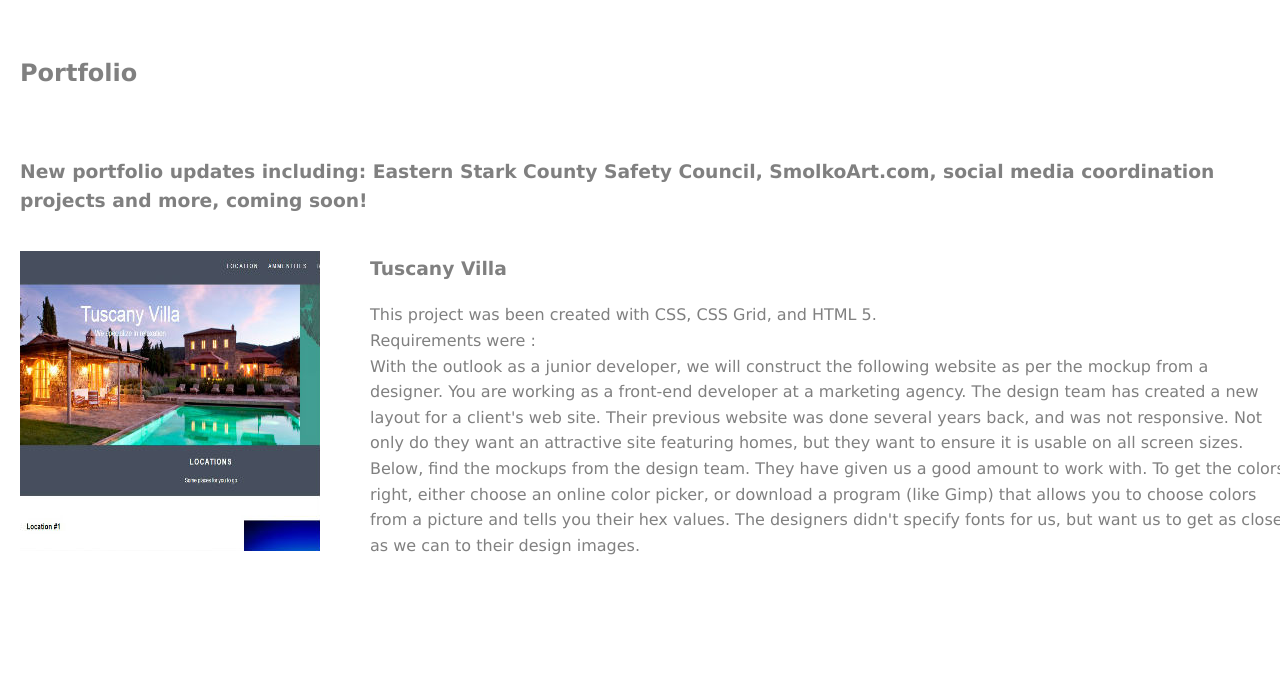
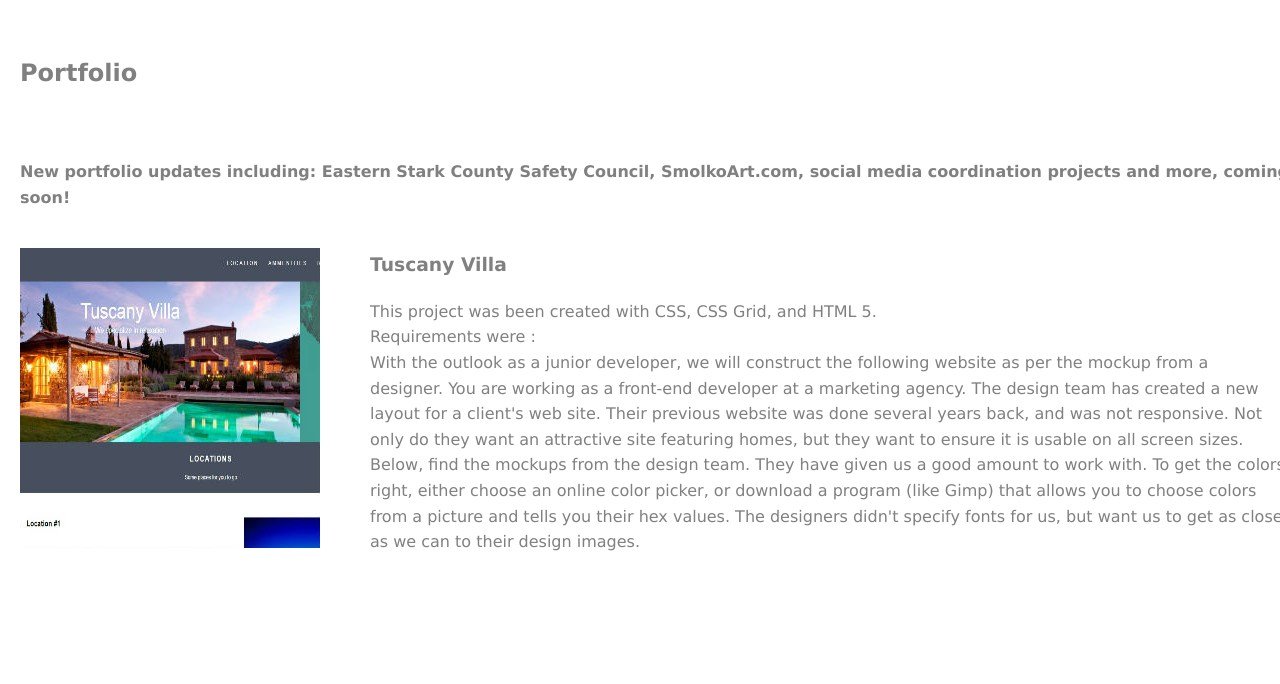
Before and after one commit to bethbenjamin/bethbenjamin.github.io, a plain HTML site: page portfolio.html in a window 1280 px wide. Shown: the part 103-787 px from the top of the page. Drawn offline with Linux system fonts and the light colour scheme.

Commit message:
Update portfolio.html

```diff
--- a/portfolio.html
+++ b/portfolio.html
@@ -34,7 +34,7 @@
             <div class="portfoliobox">
                 <h2>Portfolio</h2>
                 <br>
-                <h3> New portfolio updates including: Eastern Stark County Safety Council, SmolkoArt.com, social media coordination projects and more, coming soon!</h3>
+                <h4> New portfolio updates including: Eastern Stark County Safety Council, SmolkoArt.com, social media coordination projects and more, coming soon!</h4>
                 <h8 align="left">
 
 
```
